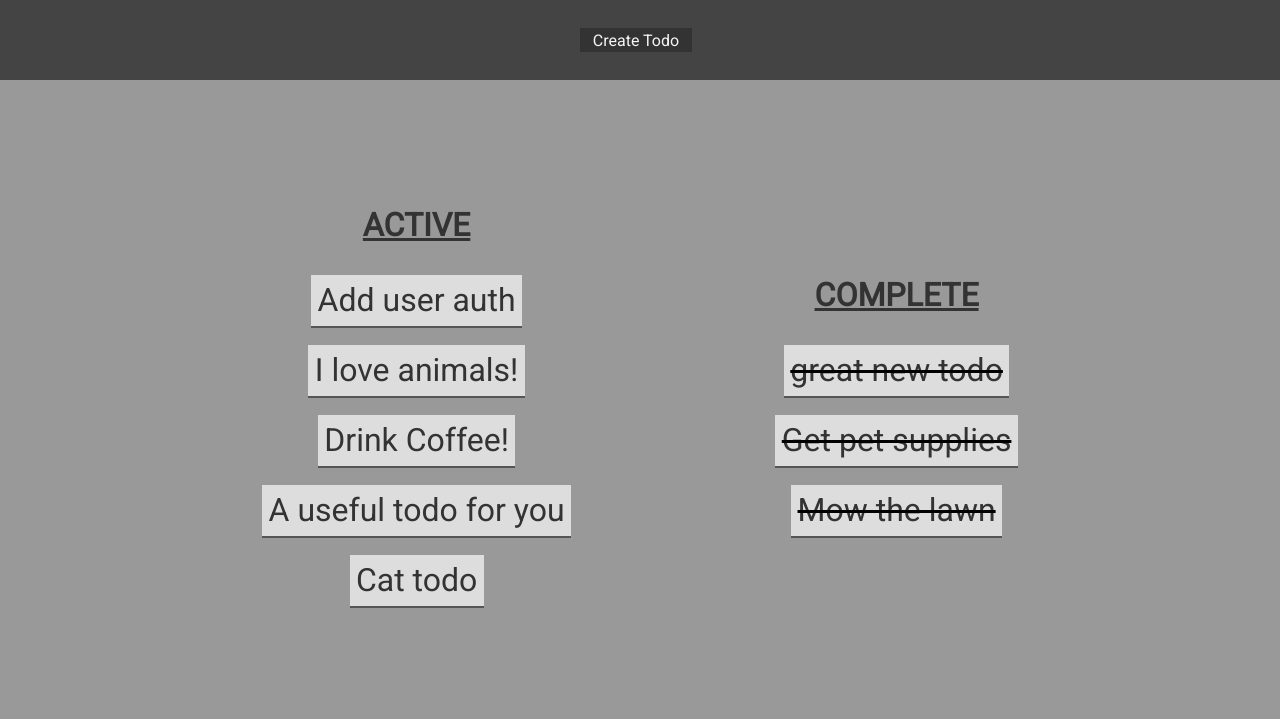
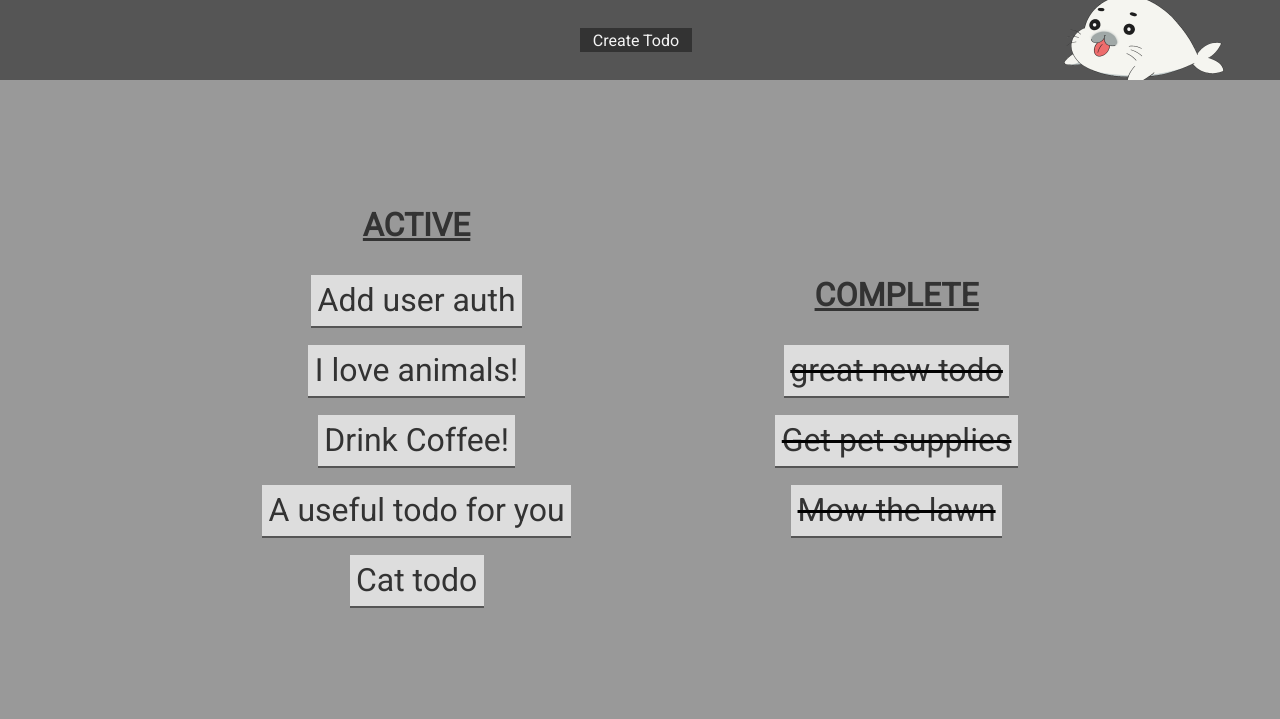
Before and after one commit to JerBushau/code_lou_todo, a Django app: page /todos/ in a window 1280 px wide. Shown: the top 719 px of the page. Run offline with Django 3.2, Linux system fonts and the light colour scheme; data comes from the database, SQL or seed files in the repository; both versions use the stored data as it was after the commit.

Commit message:
Added Goma!

```diff
--- a/code_lou_todo/assets/css/code_lou_todo.css
+++ b/code_lou_todo/assets/css/code_lou_todo.css
@@ -49,6 +49,12 @@ footer {
   justify-content: center;
 }
 
+nav {
+  background: url('../imgs/goma_chan.png') no-repeat, #555;
+  background-position: 105%;
+  background-size: 5em;
+}
+
 footer {
   color: whitesmoke;
   text-align: center;
@@ -81,6 +87,7 @@ input[type="text"], textarea {
   flex-direction: column;
   margin: auto;
   width:95%;
+  max-width: 1000px;
   min-height: 80%;
   justify-content: flex-start;
 }
@@ -177,6 +184,11 @@ input[type='submit'] {
     margin: auto;
   }
 
+  nav {
+  background-position: 95%;
+  background-size: 10em;
+}
+
   .todo-list {
     width: 75%;
     justify-content: center;
--- a/code_lou_todo/todos/templates/todos/todo_detail.html
+++ b/code_lou_todo/todos/templates/todos/todo_detail.html
@@ -26,7 +26,7 @@
   </div>
 
   <small>
-    {{ todo.created_at }}
+    Posted {{ todo.created_at|naturaltime }}
   </small>
 
   <div class="todo-content">
--- a/code_lou_todo/todos/views.py
+++ b/code_lou_todo/todos/views.py
@@ -31,19 +31,20 @@ class TodoDetail(generic.DetailView):
     # get just entries create just before and just after
     def get_context_data(self, *args, **kwargs):
         context = super(TodoDetail, self).get_context_data(*args, **kwargs)
-        # figure out how to use annotate!!!! seems like it would help here
+
         if context['todo'].is_complete == True:
             all_todos = models.Todo.objects.all().filter(is_complete=True)
         else:
             all_todos = models.Todo.objects.all().filter(is_complete=False)
-        context['todo'].content = context['todo'].content.strip()
+
         context['before'] = all_todos.filter(
-            created_at__gt=context['todo'].created_at).order_by(
-                'created_at')[:1]
+            created_at__gt=context['todo'].created_at
+        ).order_by('created_at')[:1]
+
         context['after'] = all_todos.filter(
-            created_at__lt=context['todo'].created_at).order_by(
-                '-created_at')[:1]
-        #find out if todo has been edited
+            created_at__lt=context['todo'].created_at
+        ).order_by('-created_at')[:1]
+
         if context['todo'].created_at.replace(microsecond=0) != context['todo'].modified_at.replace(microsecond=0):
             context['modded'] = True
         return context
```
Also changed, not shown: code_lou_todo/assets/imgs/goma_chan.png (added), code_lou_todo/db.sqlite3.
